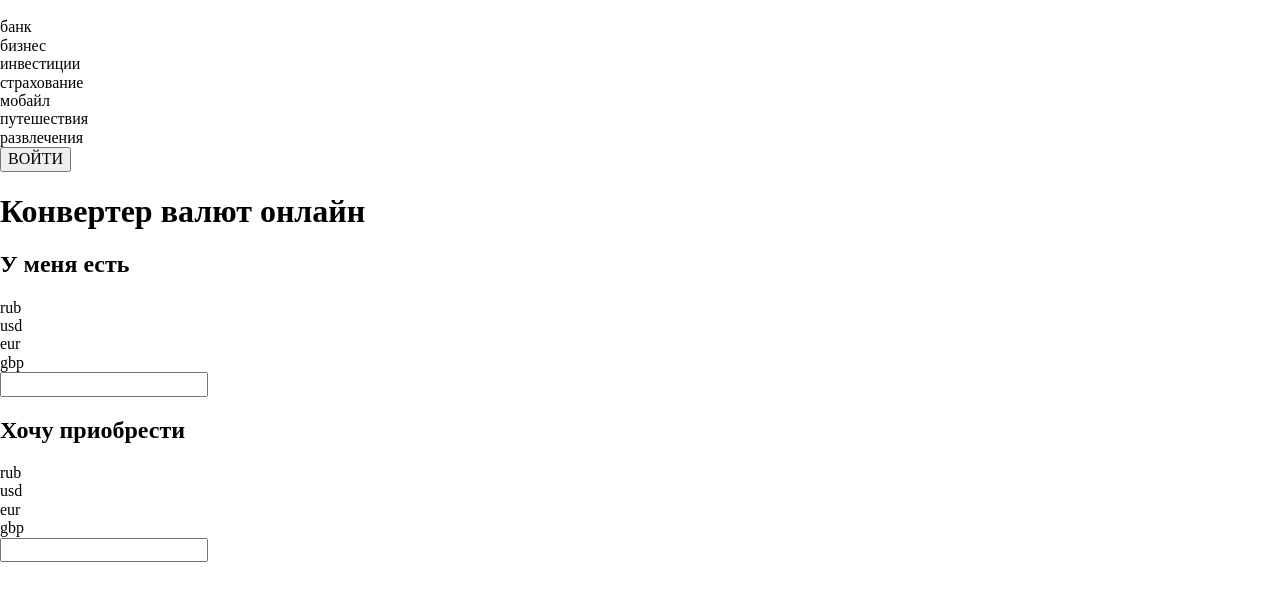
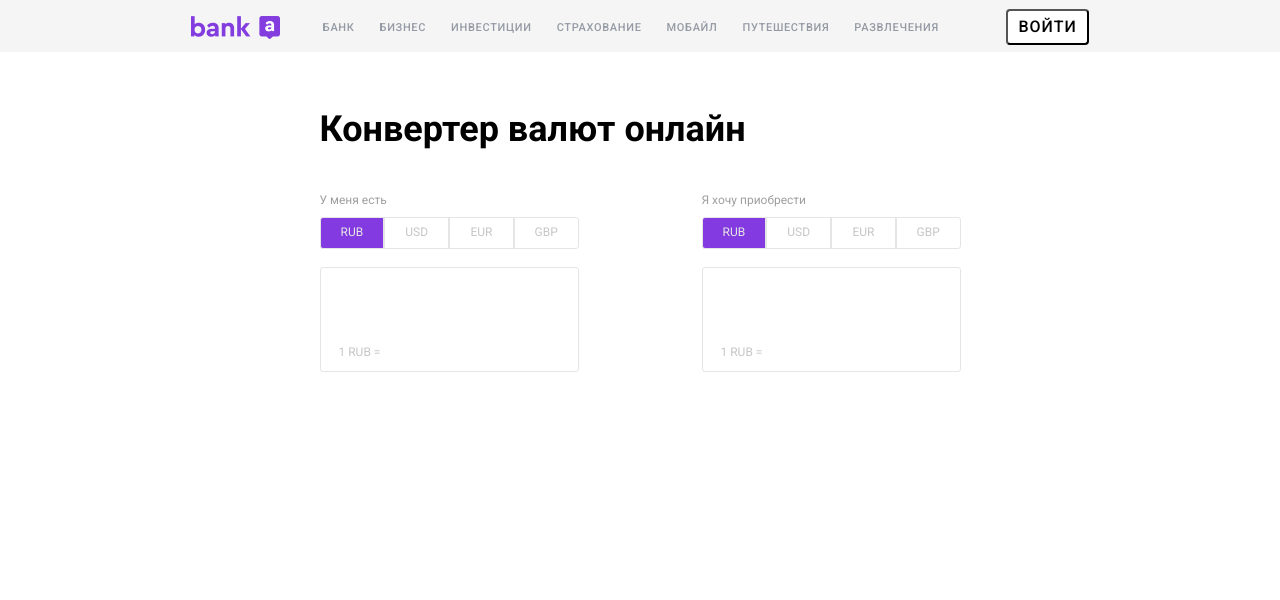
Before and after one commit to keha12345/CurrencyConverter, a plain HTML site: page index.html in a window 1280 px wide. Drawn offline with Linux system fonts and the light colour scheme.

Commit message:
visual done. not adative, 2 questions

```diff
--- a/index.html
+++ b/index.html
@@ -7,11 +7,12 @@
     <link rel="stylesheet" href="style.css">
     <link rel="stylesheet" href="normalize.css">
     <script src="script.js" defer></script>
-    <title>Document</title>
+    <title>Currency converter</title>
 </head>
 <body>
     <header class="header">
-        <img src="" alt="" class="logo">
+        <div class="header-container">
+            <img src="logo.png" alt="bank logo" class="logo">
             <nav class="navigation">
                 <div class="nav-item">банк</div>
                 <div class="nav-item">бизнес</div>
@@ -22,6 +23,7 @@
                 <div class="nav-item">развлечения</div>
             </nav>
             <button type="submit">ВОЙТИ</button>
+        </div>
     </header>
     <main>
         <div class="container">
@@ -29,26 +31,29 @@
             <div class="converter-container">
                 <div class="converter-block">
                     <h2 class="converter-title">У меня есть</h2>
-                    <div class="converter-currency">rub</div>
-                    <div class="converter-currency">usd</div>
-                    <div class="converter-currency">eur</div>
-                    <div class="converter-currency">gbp</div>
-                    <!-- или кнопки? -->
-                    <div class="converter-field">
-                        <input type="text" class="sum">
-                        <span class="rate"></span>
+                    <div class="buttons">
+                        <div id="leftRub" class="converter-currency select-button ">RUB</div>
+                        <div id="leftUsd" class="converter-currency">USD</div>
+                        <div id="leftEur" class="converter-currency">EUR</div>
+                        <div id="leftGbp" class="converter-currency">GBP</div>
+                    </div>
+                    <div class="converter-input">
+                        <input type="text" class="left-sum" id="leftSum">
+                        <span id="hint"> 1 RUB = </span>
                     </div>
                 </div>
+
                 <div class="converter-block">
-                    <h2 class="converter-title">Хочу приобрести</h2>
-                    <div class="converter-currency">rub</div>
-                    <div class="converter-currency">usd</div>
-                    <div class="converter-currency">eur</div>
-                    <div class="converter-currency">gbp</div>
-                    <!-- или кнопки? -->
-                    <div class="converter-field">
-                        <input type="text" class="sum2">
-                        <span class="rate2"></span>
+                    <h2 class="converter-title"> Я хочу приобрести</h2>
+                    <div class="buttons">
+                        <div id="rightRub" class="converter-currency select-button ">RUB</div>
+                        <div id="rightUsd" class="converter-currency">USD</div>
+                        <div id="rightEur" class="converter-currency">EUR</div>
+                        <div id="rightGbp" class="converter-currency">GBP</div>
+                    </div>
+                    <div class="converter-input">
+                        <input type="text" class="right-sum" id="rightSum">
+                        <span id="hint"> 1 RUB = </span>
                     </div>
                 </div>
             </div>
--- a/script.js
+++ b/script.js
@@ -0,0 +1,23 @@
+const start = function(){
+
+}();
+
+class MoneyRenderer {
+    constructor() {
+
+    }
+    render() {
+
+    }
+}
+
+class Controller {
+    constructor() {
+
+    }
+    init() {
+
+    }
+}
+
+class
--- a/style.css
+++ b/style.css
@@ -1,3 +1,147 @@
+@import url('https://fonts.googleapis.com/css2?family=Roboto:ital,wght@0,100;0,400;0,500;0,700;0,900;1,100;1,400;1,500;1,700;1,900&display=swap');
+
+/*ВОПРОСЫ
+1) Как сделать все адаптивным vw/vh
+пиксели делить на 1152 и умножить 100?
+получается свосем другое, не как по макету
+2) Что с навигацией. Отступы - костыль. space between не работает
+*/
 body {
     min-width: 1152px;
+    font-family: 'Roboto', Helvetica, sans-serif;
 }
+.header {
+    width: 100vw;
+    background: #F5F5F6;
+    padding-top: 0.7vw;
+    padding-bottom: 0.5vw;
+}
+.header-container{
+    width: 940px; /*83vwслишком широко!*/
+    margin: 0 auto;
+    display: flex;
+    align-items: center;
+    justify-content: space-around;
+}
+.navigation {
+    display: flex;
+    justify-content: space-between;
+    align-items: center;
+}
+.nav-item {
+    font-weight: 500;
+    font-size: 11px; /*11/1152 = 0.9 vh - не выходит правильно*/
+    line-height: 13px;
+    letter-spacing: 0.06em;
+    color: #959BA4;
+    text-transform: uppercase;
+    margin-right: 25px;
+}
+.nav-item:hover {
+    color: #000000;
+    cursor: pointer;
+}
+button {
+    font-weight: 500;
+    font-size: 11px;
+    display: flex;
+    align-items: center;
+    text-align: center;
+    letter-spacing: 0.06em;
+    background: #FFFFFF;
+    border-radius: 4px;
+    padding: 7px 10px;
+    cursor: pointer;
+    outline: none;
+}
+/*кнопка так ли сделана?*/
+
+.container {
+    width: 641px; /* 56vw должно быть*/
+    margin: 0 auto;
+}
+.title {
+    font-family: Roboto;
+    font-weight: bold;
+    font-size: 36px; /*3.1vh/w*/
+    line-height: 42px; /*3.6*/
+    margin-top: 56px; /*4.9*/
+    margin-bottom: 33px; /*2.9*/
+}
+.converter-container {
+    display: flex;
+    justify-content: space-between;
+}
+.converter-block {
+    width:259px; /* 22.5vw */
+    display: flex;
+    flex-direction: column;
+    justify-content: space-between;
+}
+.converter-title {
+    font-family: Roboto;
+    font-style: normal;
+    font-weight: normal;
+    font-size: 12px;
+    line-height: 14px;
+    display: flex;
+    align-items: center;
+    color: #9F9F9F;
+}
+.buttons {
+    width: 100%;
+    height: 30px; /**/
+    display: flex;
+    /*border-radius: 7px;*/
+}
+.converter-currency {
+    width: 25%; /*от родителя*/
+    height: 30px; /*2.6*/
+    border: 1px solid rgba(229, 229, 229, 1);
+    display: flex;
+    align-items: center;
+    justify-content: center;
+    font-size: 12px; /*1v*/
+    color: #C6C6C6;
+    cursor: pointer;
+}
+.converter-currency:first-child {
+    border-radius: 3px 0 0 3px;
+}
+.converter-currency:last-child {
+    border-radius: 0  3px 3px 0;
+}
+/*при нажатии*/
+.select-button {
+    background-color: rgba(131, 58, 224, 1);
+    color: rgba(229, 229, 229, 1);
+}
+.left-sum, .right-sum {
+    width: 100%;
+    border-radius: 7px;
+    display: flex;
+    flex-direction: column;
+    justify-content: space-between;
+}
+.converter-input {
+    border: 1px solid #E5E5E5;
+    box-sizing: border-box;
+    border-radius: 3px;
+    margin-top: 20px; /*1.7*/
+    padding-bottom: 5px; /*0.4*/
+}
+.converter-input input {
+    outline: none;
+    border: none;
+    margin: 15px 14px; /*1.3 1.2*/
+    font-size: 36px;  /*3*/
+    line-height: 38px; /*3.1*/
+    font-weight: bold;
+    width: 231px; /* 20vw */
+}
+#hint {
+    font-size: 12px; /***/
+    line-height: 28px;/**/
+    color: #C6C6C6;
+    margin-left: 18px; /**/
+}
```
Also changed, not shown: logo.png (added). Lines whose indentation alone changed are shown as unchanged.
